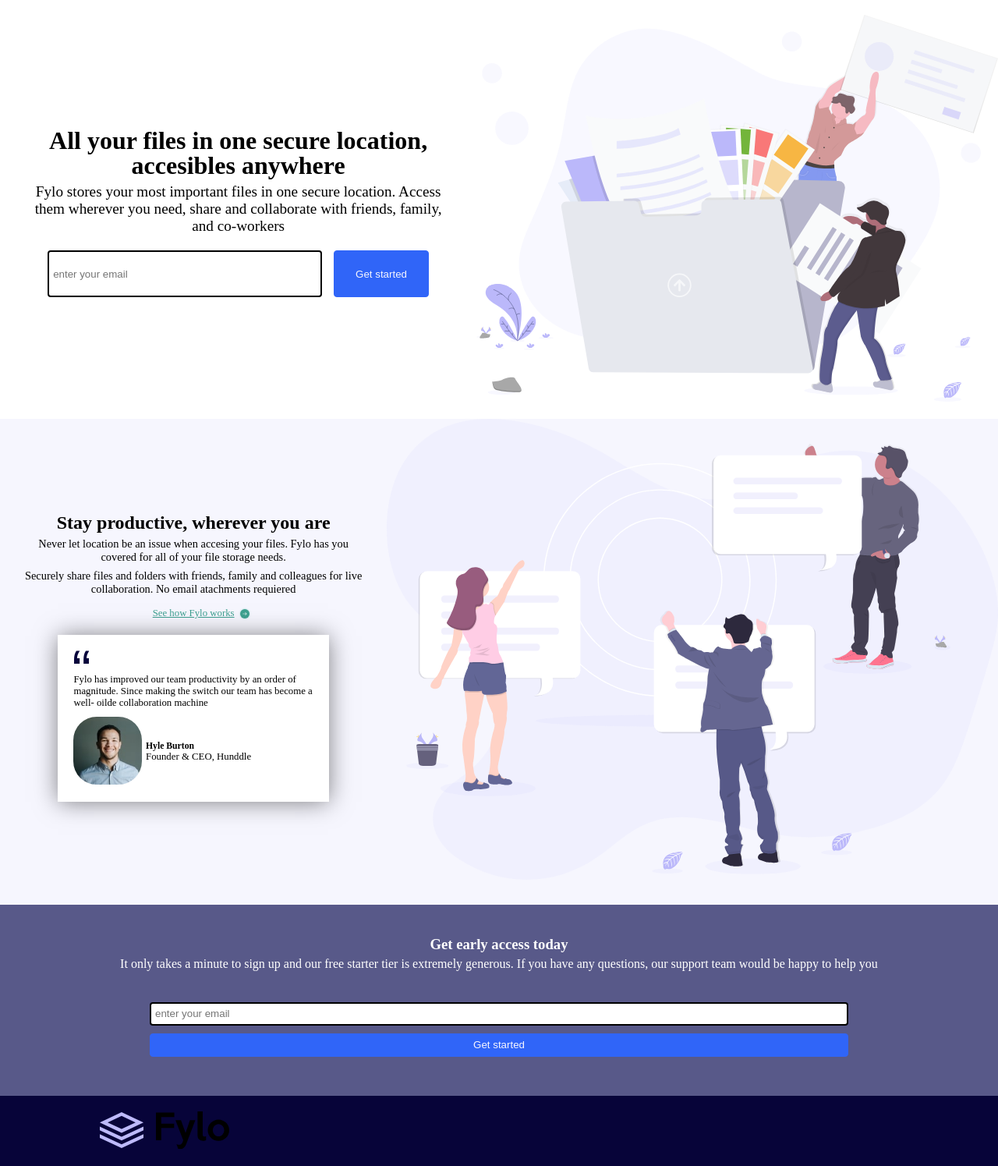
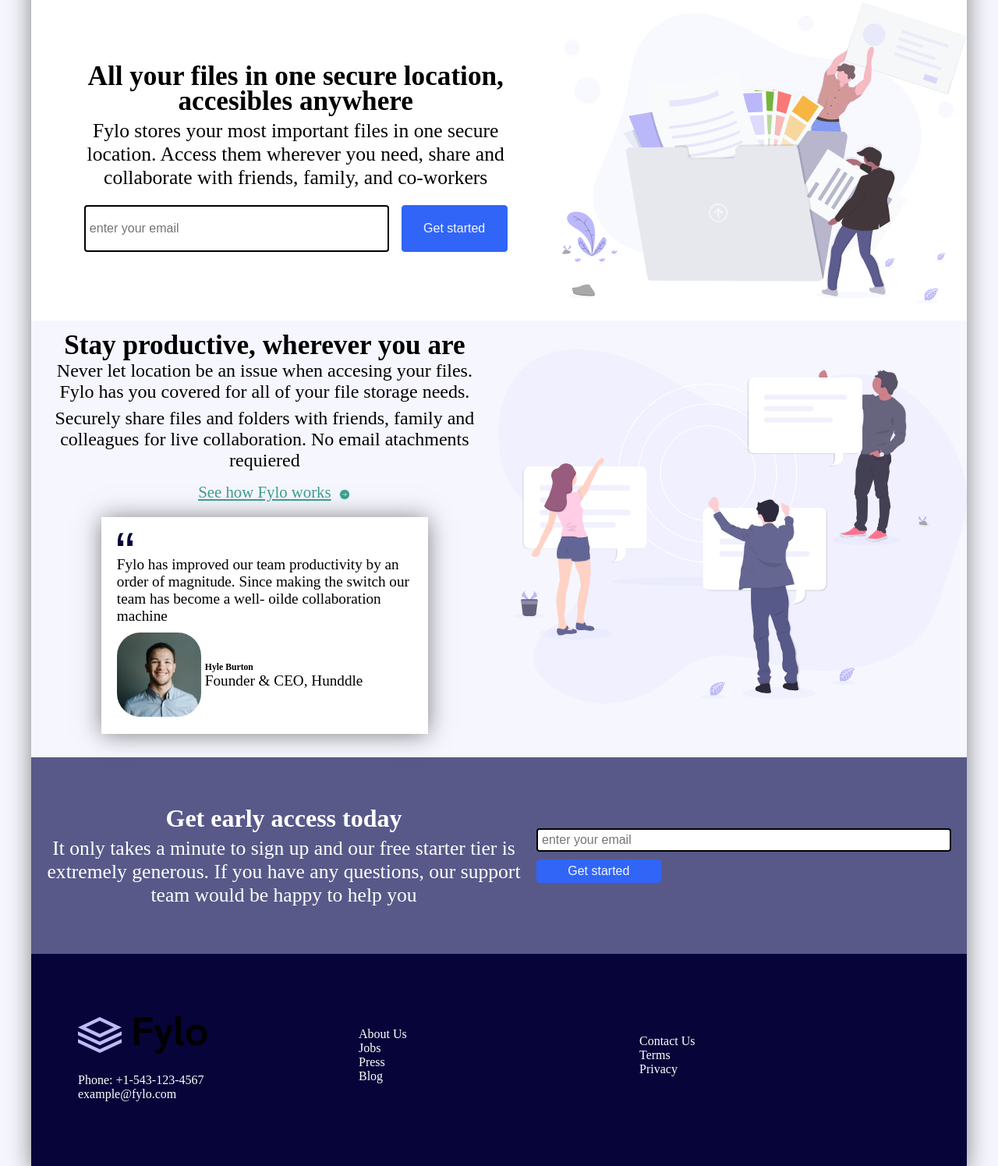
Before and after one commit to YefryRS/Proyectos-personales, a plain HTML site: page 2. Proyecto 2/index.html in a window 1280 px wide. Shown: the part 140-1635 px from the top of the page at 78% size. Drawn offline with Linux system fonts and the light colour scheme.

Commit message:
Finalizacion proyecto 2 de HTML y CSS

```diff
--- a/2. Proyecto 2/index.html
+++ b/2. Proyecto 2/index.html
@@ -6,6 +6,7 @@
     <meta name="viewport" content="width=device-width, initial-scale=1.0">
     <title>Document</title>
     <link rel="stylesheet" href="/sass/style.css">
+    <link rel="stylesheet" href="./sass/tablet.css" media="screen and (min-width:720px)">
     <link rel="stylesheet" href="./sass/desktop.css" media="screen and (min-width:720px)">
 </head>
 <body>
--- a/2. Proyecto 2/sass/componentes/_globales.scss
+++ b/2. Proyecto 2/sass/componentes/_globales.scss
@@ -32,9 +32,11 @@ $LightGray: hsl(0, 0%, 75%);
     border: black solid 2px;
     margin-bottom: 10px;
     padding-left: 5px;
+    font-size: 1rem;
 }
 
 @mixin button {
+    font-size: 1rem;
     width: 100%;
     height: 30px;
     border-radius: 4px;
--- a/2. Proyecto 2/sass/componentes/main/_section1.scss
+++ b/2. Proyecto 2/sass/componentes/main/_section1.scss
@@ -14,12 +14,12 @@
         text-align: center;
         h1 {
             font-weight: bold;
-            font-size: 2rem;
+            font-size: 2.2rem;
             line-height: 2rem;
         }
         p {
             margin-top: 7px;
-            font-size: 1.2rem;
+            font-size: 1.6rem;
         }
     }
     .Formulario {
--- a/2. Proyecto 2/sass/componentes/main/_section2.scss
+++ b/2. Proyecto 2/sass/componentes/main/_section2.scss
@@ -15,19 +15,19 @@
         text-align: center;
         h1 {
             font-weight: bold;
-            font-size: 1.5rem;
+            font-size: 2.2rem;
             line-height: 1.5rem;
         }
         p {
             margin-top: 7px;
-            font-size: 0.9rem;
+            font-size: 1.5rem;
         }
         a {
             position: relative;
             display: block;
             padding-top: 15px;
             color:$ModeratCyan;
-            font-size: 0.8rem;
+            font-size: 1.3rem;
             span {
                 margin-left: 5px;
                 position: absolute;
@@ -35,6 +35,7 @@
                 height: 30px;
                 background-image: url("/fylo-landing-page-with-two-column-layout-master/images/icon-arrow.svg");
                 background-repeat: no-repeat;
+                background-position: center;
             }
         }
     }
@@ -48,7 +49,7 @@
         display: flex;
         flex-direction: column;
         p {
-            font-size: 0.8rem;
+            font-size: 1.2rem;
         }
         .comillas {
             margin-bottom: 10px;
--- a/2. Proyecto 2/sass/componentes/main/_section3.scss
+++ b/2. Proyecto 2/sass/componentes/main/_section3.scss
@@ -7,8 +7,9 @@
         padding: 40px 0;
         text-align: center;
         color: white;
-        font-size: 1rem;
+        font-size: 1.6rem;
         h3 {
+            font-size: 2rem;
             font-weight: 700;
             margin-bottom: 5px;
         }
--- a/2. Proyecto 2/sass/desktop.css
+++ b/2. Proyecto 2/sass/desktop.css
@@ -1,46 +1,18 @@
-
+html {
+    width: 100%;
+    background-color: hsl(240, 75%, 98%);
+}
+body {
+    width: 100%;
+    max-width: 1200px;
+    margin: 0 auto;
+    background-color: #FFFFFF;
+    box-shadow: 0px 1px 29px -1px rgba(0,0,0,0.51);
+}
 header {
-    margin: 30px;
+    margin-top: 0;
+    padding-top: 20px;
 }
-header nav ul {
-    font-size: 2rem;
+.section_three .Formulario button {
+    width: 30%;
 }
-.section_one {
-    display: flex;
-    align-items: center;
-}
-.section_one .img_fondo {
-    order: 2;
-}
-/* .section_one .contenido p {
-    font-size: 2rem;
-}
-.section_one .contenido h1 {
-    font-size: 2.4rem;
-    line-height: 2.8rem;
-} */
-.section_one .contenido form {
-    display: flex;
-    flex-direction: row;
-    justify-content: space-between;
-    width: 80%;
-}
-.section_one .contenido form label {
-    width: 72%;
-}
-.section_one .contenido form label input {
-    height: 60px;
-}
-.section_one .contenido form button {
-    width: 25%;
-    height: 60px;
-}
-.section_two {
-    display: flex;
-    align-items: center;
-}
-.section_two .img_segunda {
-    order: 2;
-}
-
-/* Continuar en la seccion 2 */
--- /dev/null
+++ b/2. Proyecto 2/sass/tablet.css
@@ -0,0 +1,54 @@
+
+header {
+    margin: 30px;
+}
+header nav ul {
+    font-size: 2rem;
+}
+.section_one {
+    display: flex;
+    align-items: center;
+}
+.section_one .img_fondo {
+    order: 2;
+}
+.section_one .contenido form {
+    display: flex;
+    flex-direction: row;
+    justify-content: space-between;
+    width: 80%;
+}
+.section_one .contenido form label {
+    width: 72%;
+}
+.section_one .contenido form label input {
+    height: 60px;
+}
+.section_one .contenido form button {
+    width: 25%;
+    height: 60px;
+}
+.section_two {
+    display: flex;
+    align-items: center;
+}
+.section_two .img_segunda {
+    order: 2;
+}
+
+.section_three {
+    display: flex;
+    align-items: center;
+    padding: 20px;
+}
+.section_three .Formulario {
+    margin-left: 20px;
+}
+footer {
+    display: flex;
+    align-items: center;
+    padding: 5%;
+}
+footer div {
+    justify-content: center;
+}
```
Also changed, not shown: 2. Proyecto 2/sass/style.css, 1 other file.
